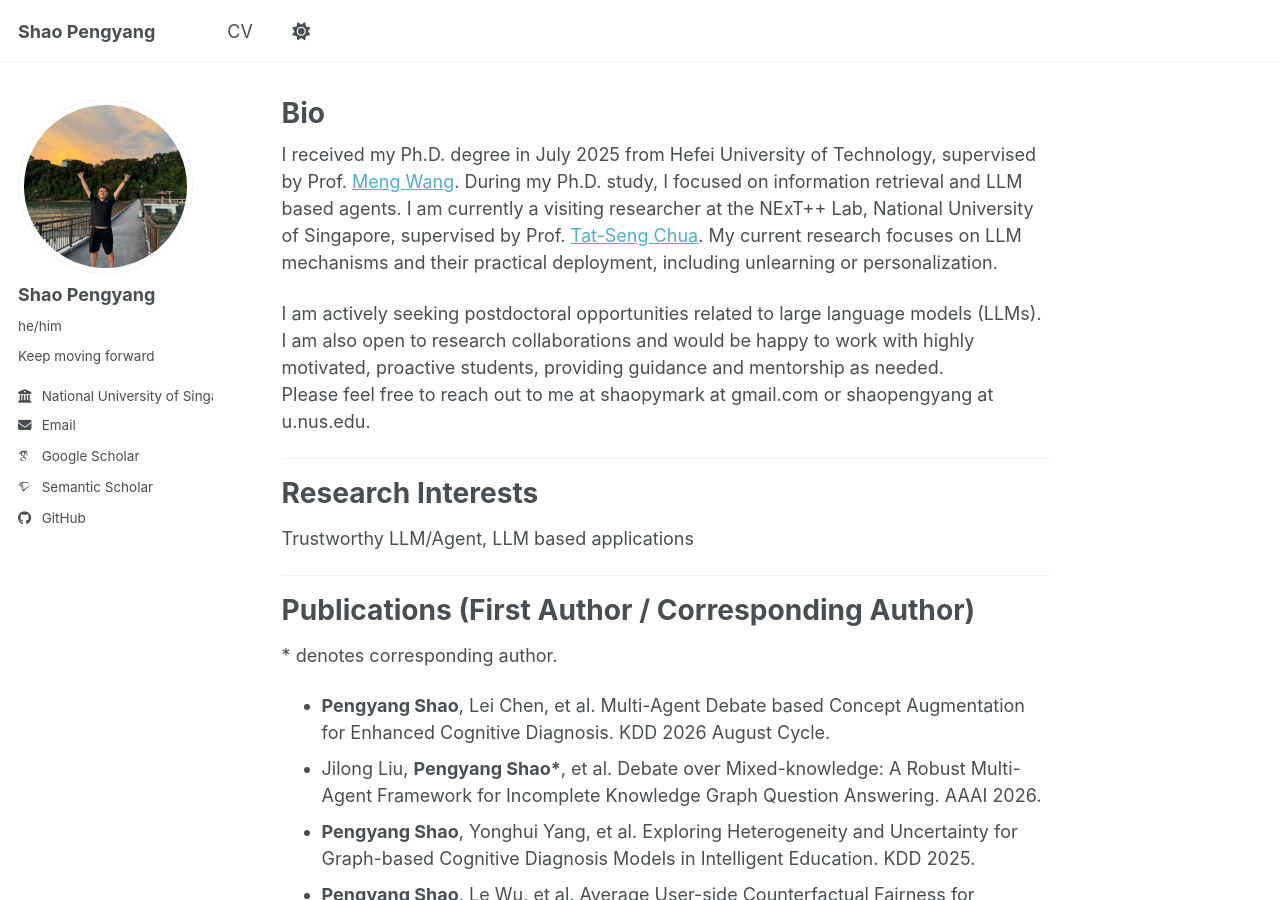
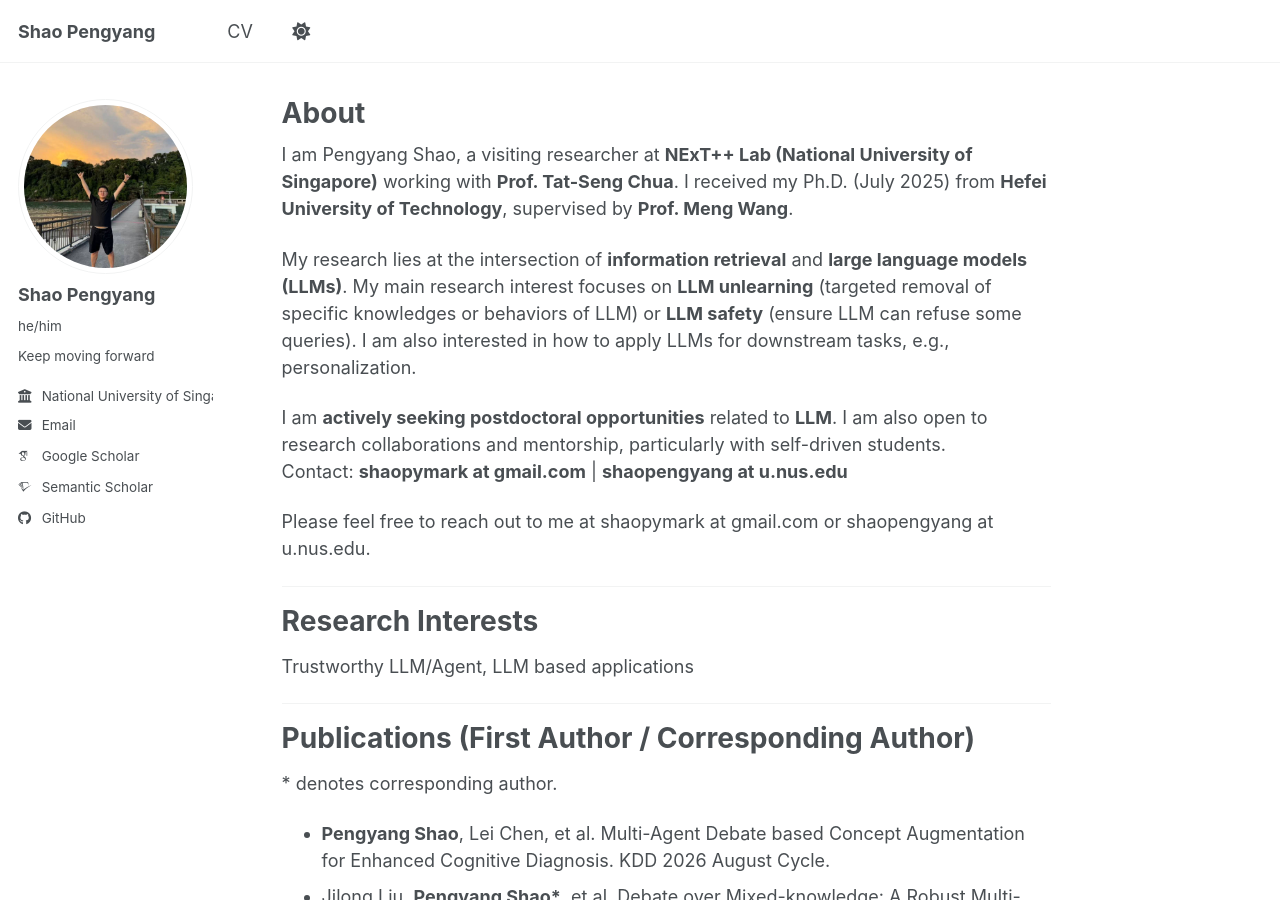
Before and after one commit to ShaoPengyang/ShaoPengyang.github.io, a Jekyll site: the page built from _pages/about.md, in a window 1280 px wide and 900 px high. Built offline with Jekyll 4.4.1, drawn with Linux system fonts in a browser that asks for light colours; some web fonts are replaced; a script bundle is joined from its source files by our own code; library files that are not in the unit come from our copies.

Commit message:
Update about.md

```diff
--- a/_pages/about.md
+++ b/_pages/about.md
@@ -1,16 +1,20 @@
 ---
 permalink: /
-title: "Bio"
+title: "About"
 author_profile: true
 redirect_from:
   - /about/
   - /about.html
 ---
 
-I received my Ph.D. degree in July 2025 from Hefei University of Technology, supervised by Prof. [Meng Wang](https://scholar.google.com/citations?user=rHagaaIAAAAJ). During my Ph.D. study, I focused on information retrieval and LLM based agents. I am currently a visiting researcher at the NExT++ Lab, National University of Singapore, supervised by Prof. [Tat-Seng Chua](https://scholar.google.com/citations?user=3kz6GDEAAAAJ).
-My current research focuses on LLM mechanisms and their practical deployment, including unlearning or personalization.
+I am Pengyang Shao, a visiting researcher at **NExT++ Lab (National University of Singapore)** working with **Prof. Tat-Seng Chua**. I received my Ph.D. (July 2025) from **Hefei University of Technology**, supervised by **Prof. Meng Wang**.
 
-I am actively seeking postdoctoral opportunities related to large language models (LLMs). I am also open to research collaborations and would be happy to work with highly motivated, proactive students, providing guidance and mentorship as needed.
+My research lies at the intersection of **information retrieval** and **large language models (LLMs)**. My main research interest focuses on **LLM unlearning** (targeted removal of specific knowledges or behaviors of LLM) or **LLM safety** (ensure LLM can refuse some queries). I am also interested in how to apply LLMs for downstream tasks, e.g., personalization.
+
+I am **actively seeking postdoctoral opportunities** related to **LLM**. I am also open to research collaborations and mentorship, particularly with self-driven students.
+Contact: **shaopymark at gmail.com** | **shaopengyang at u.nus.edu**
+
+
 Please feel free to reach out to me at shaopymark at gmail.com or shaopengyang at u.nus.edu.
 
 
```
